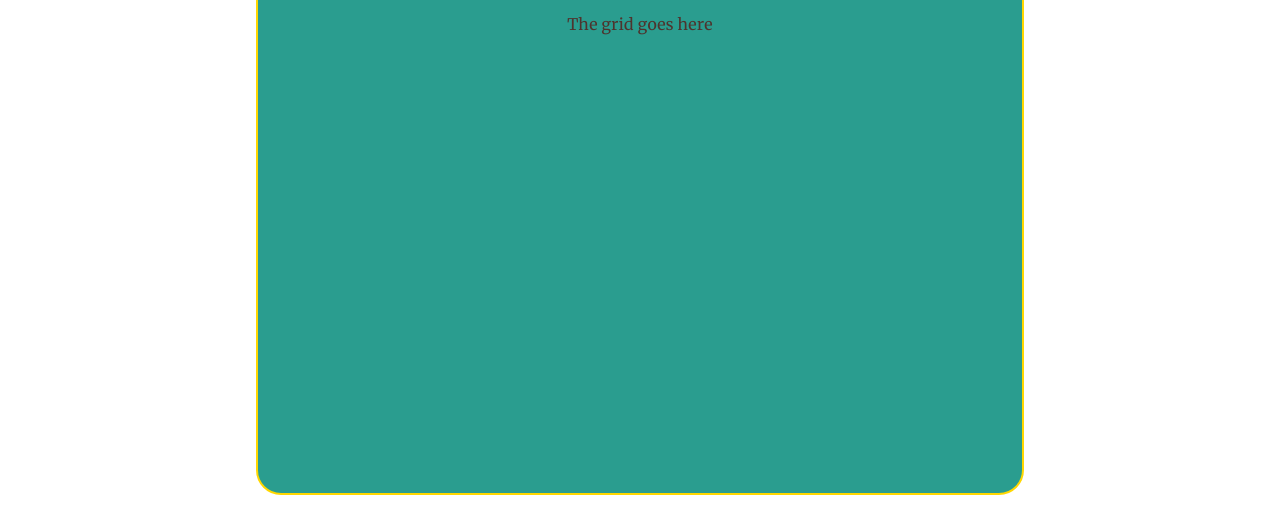
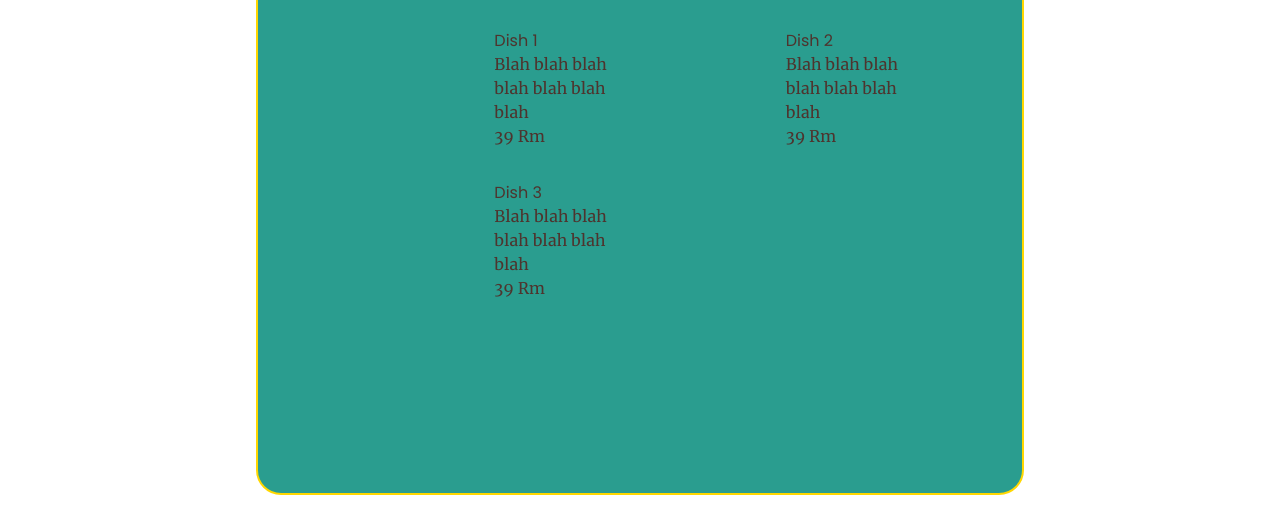
Before and after one commit to james-carson/restaurant-page, a website built with webpack: page src/template.html in a window 1280 px wide. Shown: the part 225-746 px from the top of the page. Built offline with nearby package versions, Linux system fonts and the light colour scheme; files whose address does not match are found by name.

Commit message:
Checkpoint - Mid-way through card design
Need to create arrays for menu items to be able to do this
fully.

```diff
--- a/src/styles.css
+++ b/src/styles.css
@@ -212,29 +212,28 @@ footer {
     grid-template-columns: repeat(auto-fill, minmax(35%, 1fr));
 }
 
+#card {
+    display: grid;
+    grid-template-columns: 1fr 1fr;
+    grid-template-rows: 1fr 3fr 1fr;
+    margin: 2vh 2vw;
+}
+
 /* NEXT, NEED TO WORK OUT 'CARDS' FOR EACH TYPE OF MENU - FOR THE SET, THEN FOR THE OTHER ITEMS. */
 /* BEFORE THIS CAN HAPPEN, NEED TO CREATE SOME DUMMY OR REAL ARRAYS! */
+/* ALSO NEED IMAGES FOR EACH DISH! */
 
-/* .card_img {
+
+/* Styling for BOTH the set card and other menu cards: */
+
+.card_img {
     grid-column: 1 / 2;
     grid-row: 1 / -1;
 }
 
 .card_title {
-    font-family: 'poppinsregular', sangs-serif;
-} */
-
-
-
-
-/* These lines go inside container divs for certain grids */
-
-    /* This grid setup is for the cards - 2 columns */
-    /* grid-template-columns: 1fr 1fr;
-    grid-template-rows: 1fr 3fr 1fr; */
-
-    /* This grid setup is for the Home div - This would work for the about us section (maybe) */
-    /* grid-template-rows: 1fr 4fr 1fr; */
+    font-family: 'poppinsregular', sans-serif;
+}
 
 
 
@@ -248,13 +247,9 @@ footer {
     width: 100%;
     border-radius: 25px;
     border: var(--yellow) 2px solid;
-
     align-items: center;
     justify-items: center;
     padding: 2vh 2vw;
-
-
-
     display: flex;
     flex-direction: column;
 } */
--- a/src/template.html
+++ b/src/template.html
@@ -20,14 +20,36 @@
     <div id="content">
         <!-- This temp div below is to check for the cards in the column layout -->
         <div id="menu_div">
-            <div id="menu_title"><h2>Our Menu</h2></div>
+            <div id="menu_title">
+                <h2>Our Menu</h2>
+            </div>
             <div id="menu_buttons">
                 <button id="set_button" class="menu_button">Signature Set</button>
                 <button id="other_button" class="menu_button">Other Dishes</button>
                 <button id="drinks_button" class="menu_button">Drinks</button>
             </div>
-            <div id="menu_content">The grid goes here</div>
+            <div id="menu_grid">
+                <div id="card">
+                    <div class="card_img"></div>
+                    <div class="card_title">Dish 1</div>
+                    <div class="card_text">Blah blah blah blah blah blah blah</div>
+                    <div class="card_price">39 Rm</div>
+                </div>
+                <div id="card">
+                    <div class="card_img"></div>
+                    <div class="card_title">Dish 2</div>
+                    <div class="card_text">Blah blah blah blah blah blah blah</div>
+                    <div class="card_price">39 Rm</div>
+                </div>
+                <div id="card">
+                    <div class="card_img"></div>
+                    <div class="card_title">Dish 3</div>
+                    <div class="card_text">Blah blah blah blah blah blah blah</div>
+                    <div class="card_price">39 Rm</div>
+                </div>
+            </div>
         </div>
+    </div>
 
 
 
@@ -35,20 +57,8 @@
 
 
 
-            <div class="card_img"></div>
-            <div class="card_title"></div>
-            <div class="card_text"></div>
-            <div class="card_price"></div>
-        </div>
-
-
-
-
-
-
-
-        <!-- This temp div is to check the layout on the home page -->
-        <!-- <div id="container_div">
+    <!-- This temp div is to check the layout on the home page -->
+    <!-- <div id="container_div">
             <div class="home_title"><h2>Welcome to our family restaurant!</h2></div>
             <div class="home_img"><img src="/images/Ikan-masak-asam-pedas.jpg" alt="An image of ikan masak asam pedas"></div>
             <div class="home_text">
```
Also changed, not shown: 2 other files.
